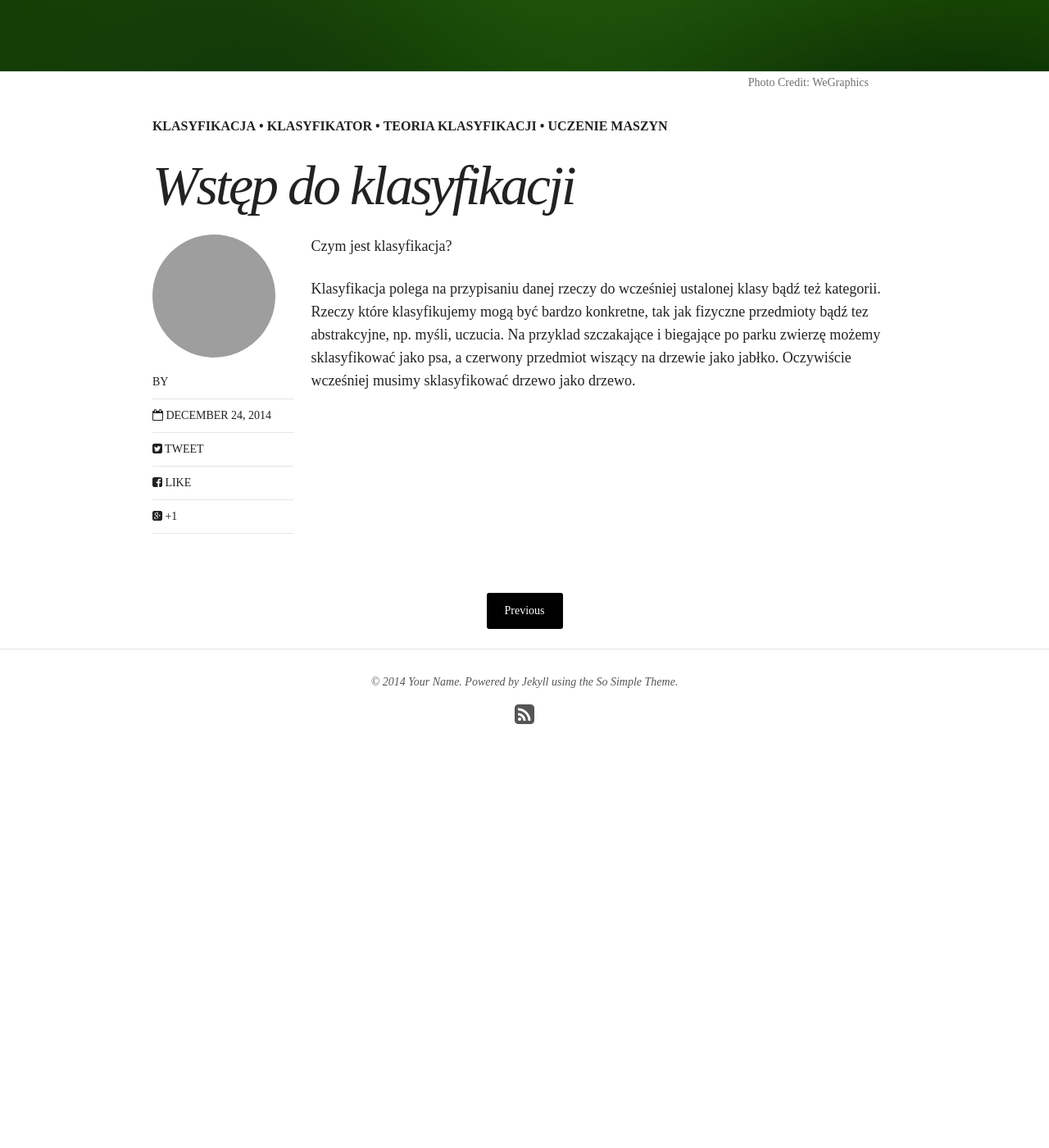
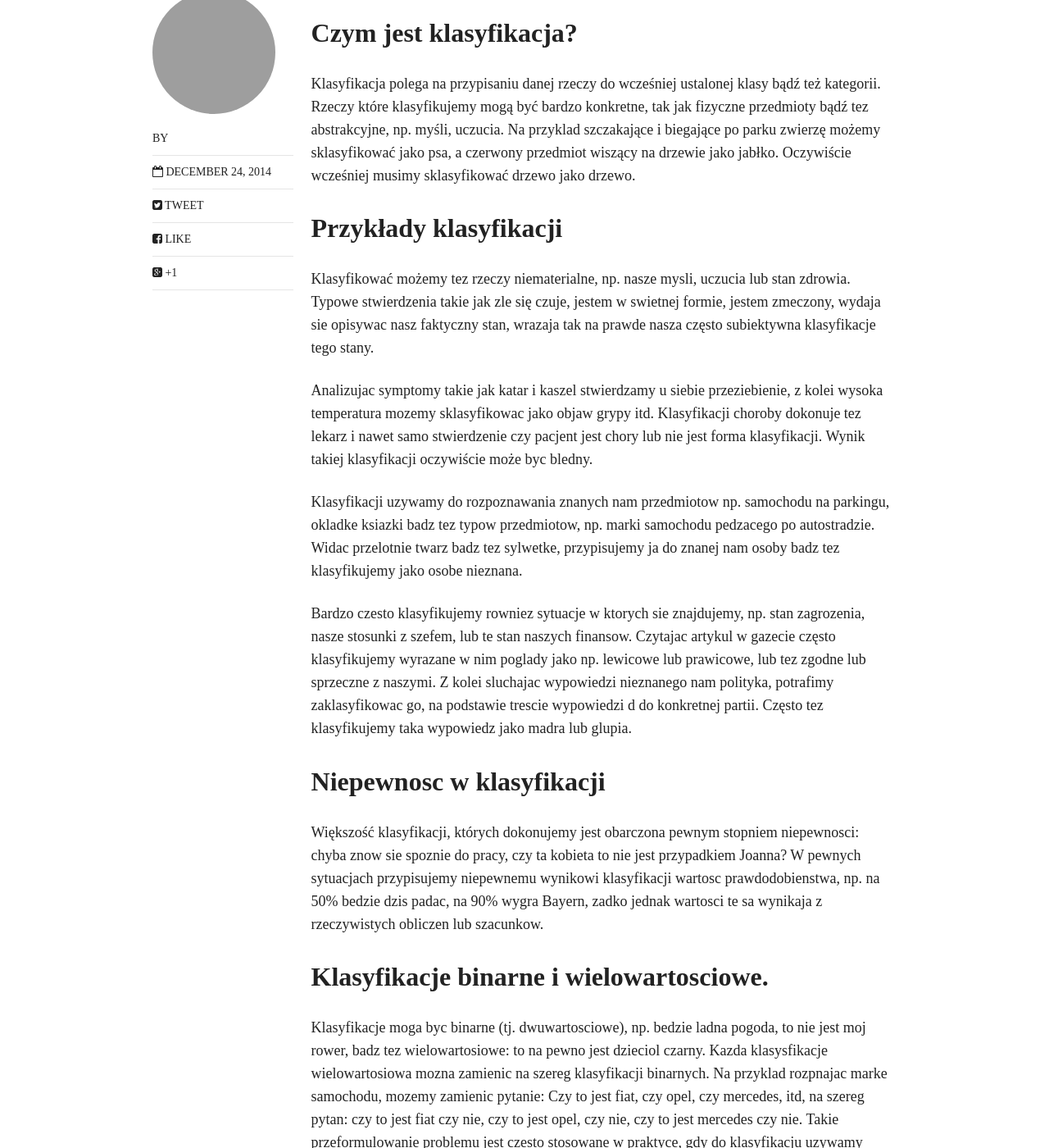
Before and after one commit to tmkmrcnk/klasyfikatory, a Jekyll site: the page built from _posts/articles/2014-12-24-klasyfikacja-wstep.md, in a window 1280 px wide and 1400 px high, scrolled down 507 px. Shown: the whole window at 82% size. Built offline with Jekyll 4.4.1, drawn with Linux system fonts in a browser that asks for light colours; nearby versions of some CDN libraries; before the commit the page ends 1490 px from its top, so only the background shows below that; some of the changed text lies outside the part shown.

Commit message:
articles

```diff
--- a/_posts/articles/2014-12-24-klasyfikacja-wstep.md
+++ b/_posts/articles/2014-12-24-klasyfikacja-wstep.md
@@ -8,11 +8,29 @@ author: tmkmrcnk
 comments: true
 share: true
 image:
-  feature: so-simple-sample-image-7.jpg
-  credit: WeGraphics
-  creditlink: http://wegraphics.net/downloads/free-ultimate-blurred-background-pack/
+  feature:
+  credit:
+  creditlink:
 ---
 
-Czym jest klasyfikacja?
+## Czym jest klasyfikacja?
 
 Klasyfikacja polega na przypisaniu danej rzeczy do wcześniej ustalonej klasy bądź też kategorii. Rzeczy które klasyfikujemy mogą być bardzo konkretne, tak jak fizyczne przedmioty bądź tez abstrakcyjne, np. myśli, uczucia. Na przyklad szczakające i biegające po parku zwierzę możemy sklasyfikować jako psa, a czerwony przedmiot wiszący na drzewie jako jabłko. Oczywiście wcześniej musimy sklasyfikować drzewo jako drzewo.
+
+## Przykłady klasyfikacji
+
+Klasyfikować możemy tez rzeczy niematerialne, np. nasze mysli, uczucia lub stan zdrowia. Typowe stwierdzenia takie jak zle się czuje, jestem w swietnej formie, jestem zmeczony, wydaja sie opisywac nasz faktyczny stan, wrazaja tak na prawde nasza często subiektywna klasyfikacje tego stany.
+
+Analizujac symptomy takie jak katar i kaszel stwierdzamy u siebie przeziebienie, z kolei wysoka temperatura mozemy sklasyfikowac jako objaw grypy itd. Klasyfikacji choroby dokonuje tez lekarz i nawet samo stwierdzenie czy pacjent jest chory lub nie jest forma klasyfikacji. Wynik takiej klasyfikacji oczywiście może byc bledny.
+
+Klasyfikacji uzywamy do rozpoznawania znanych nam przedmiotow np. samochodu na parkingu, okladke ksiazki badz tez typow przedmiotow, np. marki samochodu pedzacego po autostradzie. Widac przelotnie twarz badz tez sylwetke, przypisujemy ja do znanej nam osoby badz tez klasyfikujemy jako osobe nieznana.
+
+Bardzo czesto klasyfikujemy rowniez sytuacje w ktorych sie znajdujemy, np. stan zagrozenia, nasze stosunki z szefem, lub te stan naszych finansow. Czytajac artykul w gazecie często klasyfikujemy wyrazane w nim poglady jako np. lewicowe lub prawicowe, lub tez zgodne lub sprzeczne z naszymi. Z kolei sluchajac wypowiedzi nieznanego nam polityka, potrafimy zaklasyfikowac go, na podstawie trescie wypowiedzi d do konkretnej partii. Często tez klasyfikujemy taka wypowiedz jako madra lub glupia.
+
+## Niepewnosc w klasyfikacji
+
+Większość klasyfikacji, których dokonujemy jest obarczona pewnym stopniem niepewnosci: chyba znow sie spoznie do pracy, czy ta kobieta to nie jest przypadkiem Joanna? W pewnych sytuacjach przypisujemy niepewnemu wynikowi klasyfikacji wartosc prawdodobienstwa, np. na 50% bedzie dzis padac, na 90% wygra Bayern, zadko jednak wartosci te sa wynikaja z rzeczywistych obliczen lub szacunkow.
+
+## Klasyfikacje binarne i wielowartosciowe.
+
+Klasyfikacje moga byc binarne (tj. dwuwartosciowe), np. bedzie ladna pogoda, to nie jest moj rower, badz tez wielowartosiowe: to na pewno jest dzieciol czarny. Kazda klasysfikacje wielowartosiowa mozna zamienic na szereg klasyfikacji binarnych. Na przyklad rozpnajac marke samochodu, mozemy zamienic pytanie: Czy to jest fiat, czy opel, czy mercedes, itd, na szereg pytan: czy to jest fiat czy nie, czy to jest opel, czy nie, czy to jest mercedes czy nie. Takie przeformulowanie problemu jest czesto stosowane w praktyce, gdy do klasyfikacju uzywamy komputera z odpowiednim oprogramowaniem (o tym pozniej).
```
